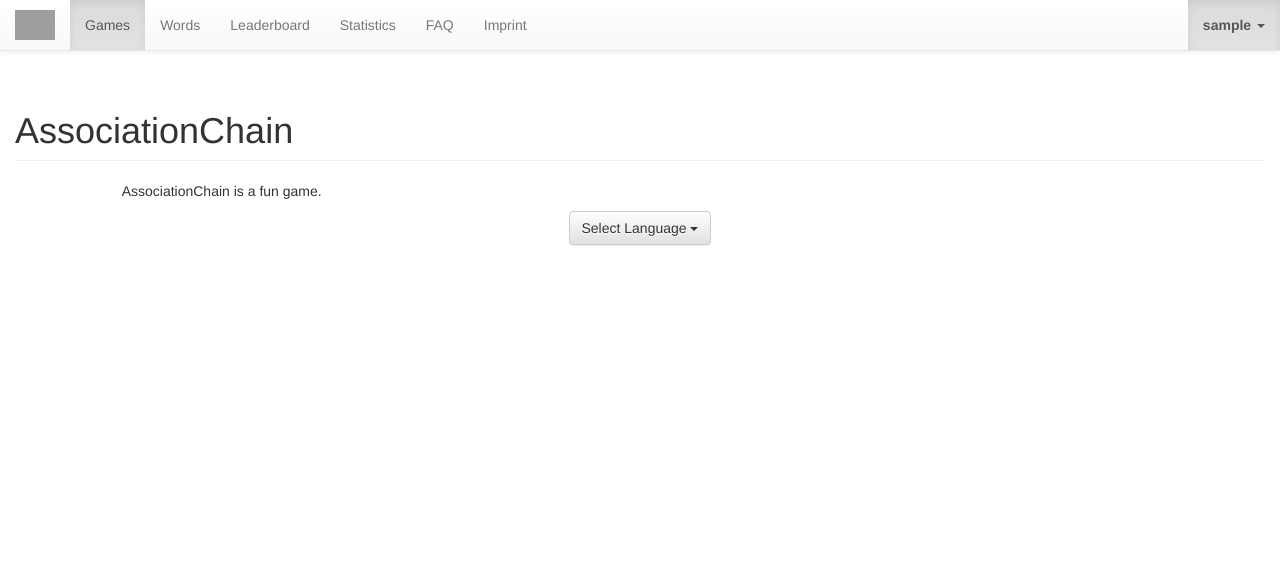
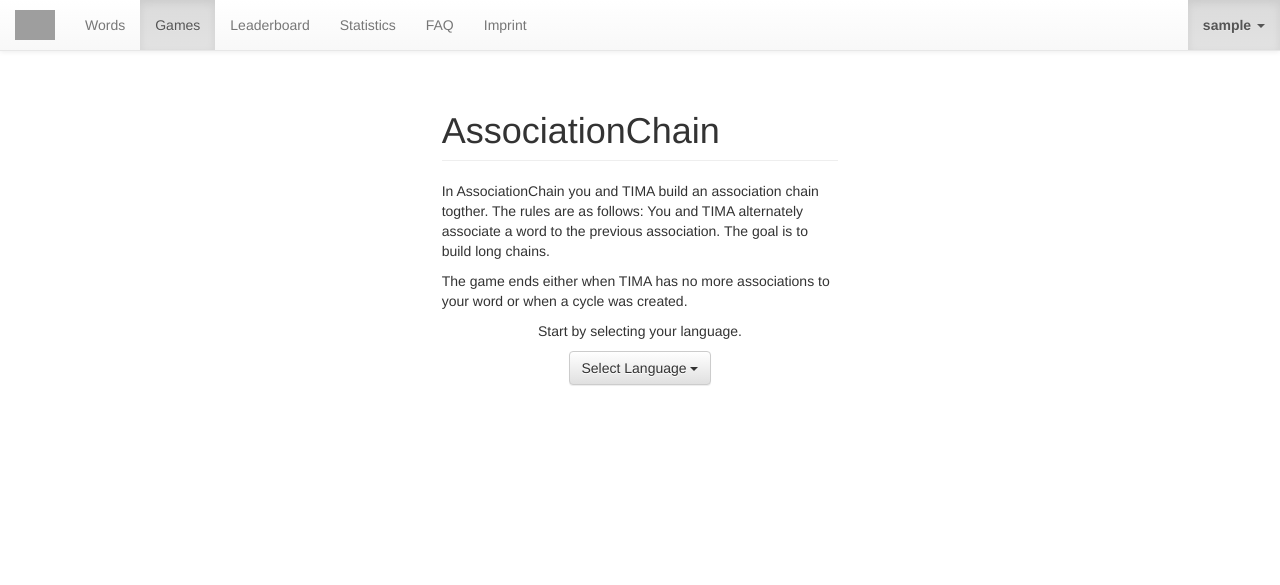
Before and after one commit to Tima-Is-My-Association/TIMA, a Django app: page /games/associationchain/ in a window 1280 px wide. Shown: the top 585 px of the page. Run offline with Django 3.2, Linux system fonts and the light colour scheme; the visitor is signed in with stand-in values (Sample User, id 1); data that the repository does not hold is empty; parts of the project's set-up code (start-up, migrations or seed data) failed here and were passed over; some libraries are stand-ins or nearby versions; grey boxes are pictures that could not be loaded.

Commit message:
Updated text and translations. Closed #7

```diff
--- a/templates/tima/base.html
+++ b/templates/tima/base.html
@@ -36,10 +36,10 @@
 
                 <div class="collapse navbar-collapse" id="tima-navbar-collapse">
                     <ul class="nav navbar-nav">
+                        {% url 'words' as words_url %}
+                        <li {% if words_url == request.path or request.path|startswith:words_url %}class="active"{% endif %}><a href="{% url 'words' %}">{% trans 'Words' %}</a></li>
                         {% url 'games' as games_url %}
                         <li {% if request.path|startswith:games_url %}class="active"{% endif %}><a href="{% url 'games' %}">{% trans 'Games' %}</a></li>
-                        {% url 'words' as words_url %}
-                        <li {% if words_url == request.path or request.path|startswith:words_url %}class="active"{% endif %}><a href="{% url 'words' %}">{% trans 'Words' %}</a></li>
                         {% url 'leaderboard' as leaderboard_url %}
                         <li {% if leaderboard_url == request.path %} class="active"{% endif %}><a href="{% url 'leaderboard' %}">{% trans 'Leaderboard' %}</a></li>
                         {% url 'statistics' as statistics_url %}
--- a/templates/tima/games/associationchain/end.html
+++ b/templates/tima/games/associationchain/end.html
@@ -3,7 +3,7 @@
 
 {% block content %}
 <div class="row">
-    <div class="col-md-12">
+    <div class="col-md-4 col-md-offset-4">
         <h1 class="page-header">
             <a href="{% url 'associationchain' %}">{% trans 'AssociationChain' %}</a>
             <small>{{ language.name }}</small>
--- a/templates/tima/games/associationchain/game.html
+++ b/templates/tima/games/associationchain/game.html
@@ -3,8 +3,8 @@
 
 {% block content %}
 <div class="row">
-    <div class="col-md-12">
-        <h1 class="page-header">
+    <div class="col-md-4 col-md-offset-4">
+        <h1 class="page-header text-center">
             <a href="{% url 'associationchain' %}">{% trans 'AssociationChain' %}</a>
             <small>{{ language.name }}</small>
         </h1>
--- a/templates/tima/games/associationchain/home.html
+++ b/templates/tima/games/associationchain/home.html
@@ -3,13 +3,15 @@
 
 {% block content %}
 <div class="row">
-    <div class="col-md-12">
+    <div class="col-md-4 col-md-offset-4">
         <h1 class="page-header">{% trans 'AssociationChain' %}</h1>
     </div>
 </div>
 <div class="row">
-    <div class="col-md-10 col-md-offset-1">
-        <p>{% trans 'AssociationChain is a fun game.' %}</p>
+    <div class="col-md-4 col-md-offset-4">
+        <p>{% blocktrans %}In AssociationChain you and TIMA build an association chain togther. The rules are as follows: You and TIMA alternately associate a word to the previous association. The goal is to build long chains.{% endblocktrans %}</p>
+        <p>{% blocktrans %}The game ends either when TIMA has no more associations to your word or when a cycle was created.{% endblocktrans %}</p>
+        <p class="text-center">{% trans 'Start by selecting your language.' %}</p>
     </div>
 </div>
 <div class="row">
--- a/templates/tima/games/game/games.html
+++ b/templates/tima/games/game/games.html
@@ -19,7 +19,7 @@
             <tbody>
                 <tr>
                     <th><a href="{% url 'associationchain' %}">{% trans 'AssociationChain' %}</a></th>
-                    <td>{% trans 'AssociationChain is a game.' %}</td>
+                    <td><p>{% blocktrans %}In AssociationChain you and TIMA build an association chain togther. The rules are as follows: You and TIMA alternately associate a word to the previous association. The goal is to build long chains.{% endblocktrans %}</p></td>
                 </tr>
             </tbody>
         </table>
```
Also changed, not shown: locale/de/LC_MESSAGES/django.po, 1 other file. Lines whose indentation alone changed are shown as unchanged.
